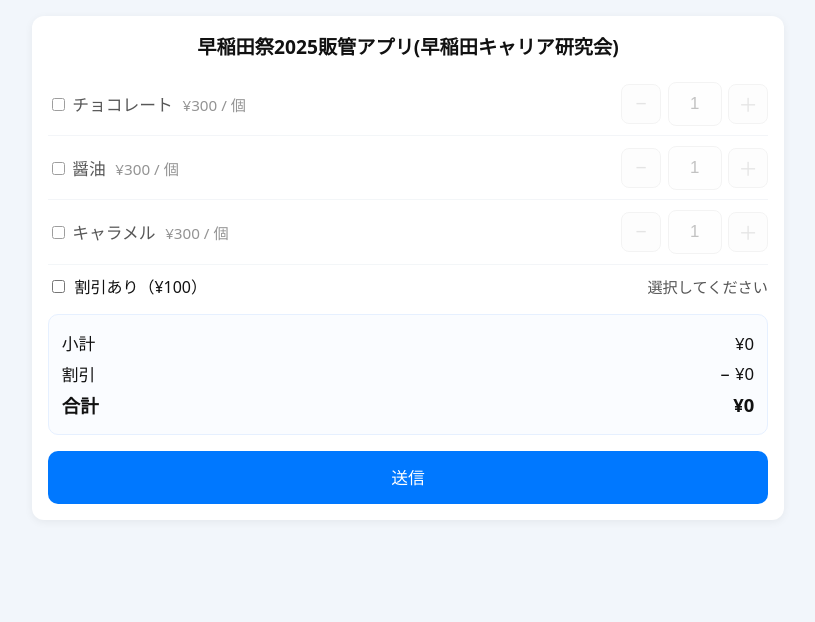
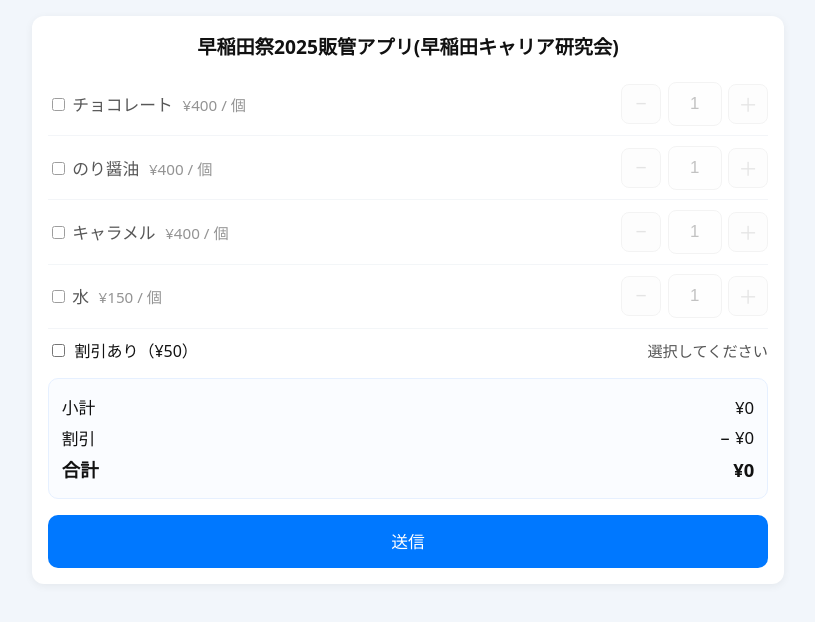
Before and after one commit to Yukiya-Nakai/Wasedasai2025, a plain HTML site: page index.html in a window 1280 px wide. Shown: the whole page, without its empty margins (232-1047 px from the left). Drawn offline with Linux system fonts and the light colour scheme.

Commit message:
add water

```diff
--- a/index.html
+++ b/index.html
@@ -34,10 +34,10 @@
     <h1>早稲田祭2025販管アプリ(早稲田キャリア研究会)</h1>
 
     <!-- 商品行テンプレート -->
-    <div class="row product-row" data-item="チョコレート" data-price="300">
+    <div class="row product-row" data-item="チョコレート" data-price="400">
       <div class="left">
         <label><input type="checkbox" class="product-check"> <span class="prod-label">チョコレート</span></label>
-        <div class="price">¥<span class="price-val">300</span> / 個</div>
+        <div class="price">¥<span class="price-val">400</span> / 個</div>
       </div>
       <div class="qty-controls">
         <button class="qty-btn minus" aria-label="減らす">−</button>
@@ -46,10 +46,10 @@
       </div>
     </div>
 
-    <div class="row product-row" data-item="醤油" data-price="300">
+    <div class="row product-row" data-item="のり醤油" data-price="400">
       <div class="left">
-        <label><input type="checkbox" class="product-check"> <span class="prod-label">醤油</span></label>
-        <div class="price">¥<span class="price-val">300</span> / 個</div>
+        <label><input type="checkbox" class="product-check"> <span class="prod-label">のり醤油</span></label>
+        <div class="price">¥<span class="price-val">400</span> / 個</div>
       </div>
       <div class="qty-controls">
         <button class="qty-btn minus" aria-label="減らす">−</button>
@@ -58,10 +58,22 @@
       </div>
     </div>
 
-    <div class="row product-row" data-item="キャラメル" data-price="300">
+    <div class="row product-row" data-item="キャラメル" data-price="400">
       <div class="left">
         <label><input type="checkbox" class="product-check"> <span class="prod-label">キャラメル</span></label>
-        <div class="price">¥<span class="price-val">300</span> / 個</div>
+        <div class="price">¥<span class="price-val">400</span> / 個</div>
+      </div>
+      <div class="qty-controls">
+        <button class="qty-btn minus" aria-label="減らす">−</button>
+        <input class="qty-input" type="text" inputmode="numeric" value="1" readonly>
+        <button class="qty-btn plus" aria-label="増やす">＋</button>
+      </div>
+    </div>
+
+    <div class="row product-row" data-item="水" data-price="150">
+      <div class="left">
+        <label><input type="checkbox" class="product-check"> <span class="prod-label">水</span></label>
+        <div class="price">¥<span class="price-val">150</span> / 個</div>
       </div>
       <div class="qty-controls">
         <button class="qty-btn minus" aria-label="減らす">−</button>
@@ -71,7 +83,7 @@
     </div>
 
     <div class="controls">
-      <label class="discount"><input id="discount" type="checkbox"> 割引あり（¥100）</label>
+      <label class="discount"><input id="discount" type="checkbox"> 割引あり（¥50）</label>
       <div style="flex:1"></div>
       <div id="status" style="font-size:0.95rem;color:#555"></div>
     </div>
@@ -90,7 +102,7 @@
 const GAS_URL = "https://script.google.com/macros/s/AKfycbzkw3OPiEXtgx6a1CSBxcQyof0yD-x_z28gHbOMyw2qoEMrT7OMuk3j6rsf3f4sFqQ1/exec"; // ← ここを差し替えてください
 const MIN_QTY = 1;
 const MAX_QTY = 99;
-const DISCOUNT_RATE = 1/3;
+const DISCOUNT_RATE = 50;
 
 /* 要素取得 */
 const productRows = Array.from(document.querySelectorAll(".product-row"));
@@ -151,7 +163,7 @@
     subtotal += price * qty;
   });
   const discountOn = discountCheck.checked;
-  const discountAmount = discountOn ? Math.round(subtotal * DISCOUNT_RATE) : 0;
+  const discountAmount = discountOn ? Math.round(subtotal - DISCOUNT_RATE) : 0;
   const total = subtotal - discountAmount;
 
   subtotalEl.textContent = subtotal.toLocaleString();
```
